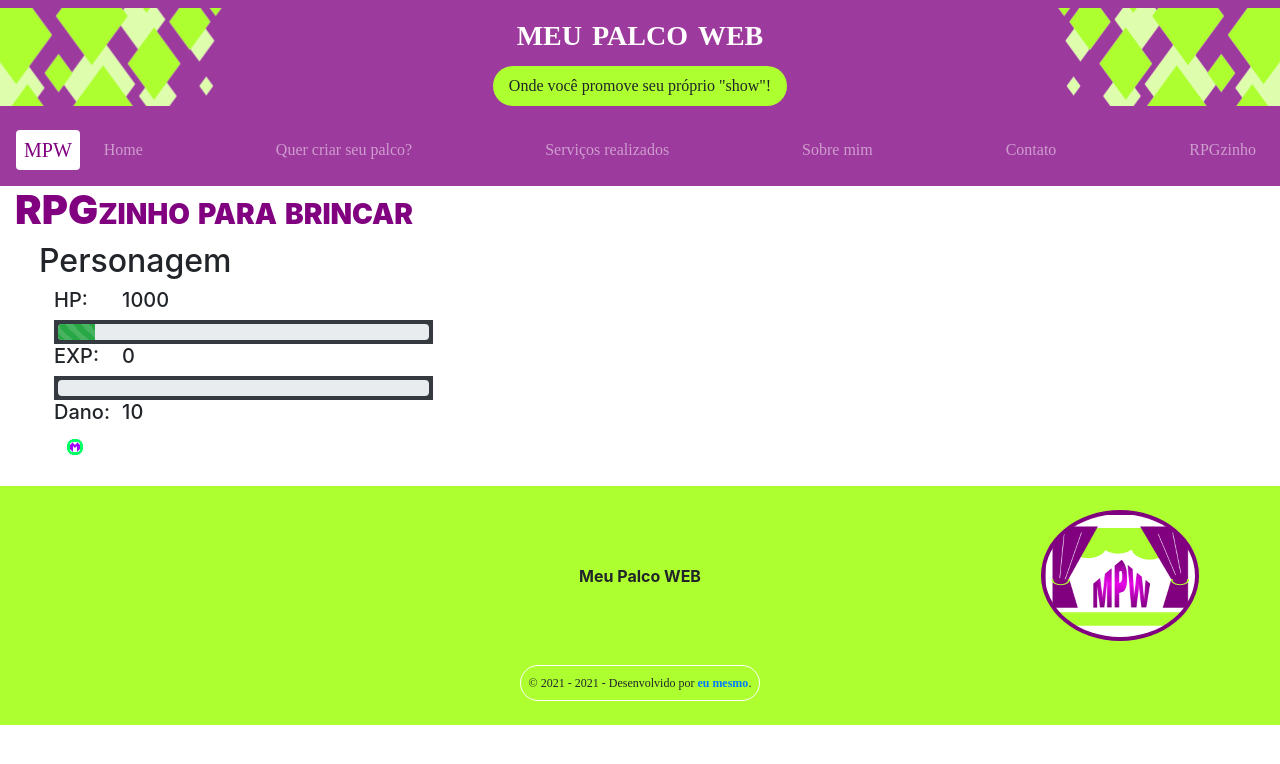
After one commit to guilhermesobu/guilherme.com.br, a PHP site: page /view/rpg/index.php in a window 1280 px wide. The commit adds this page. Shown: the top 764 px of the page. Run offline with PHP 8.4, Linux system fonts and the light colour scheme; some web fonts are replaced.

Commit message:
algumas coisas a mais

```diff
--- a/index.js
+++ b/index.js
@@ -1,3 +1,23 @@
-$(function () {
-    $('[data-toggle="tooltip"]').tooltip()
-})
+var variavel = document.querySelector('#atackIcon');
+var consoleRPG = document.querySelector('#consoleRPG');
+
+variavel.addEventListener("click", () => {
+    consoleRPG.innerHTML = "<?php echo $atualHp;?>";
+    console.log("<?php echo $atualHp;?>");
+});
+
+
+/*
+if (window.innerWidth > 767) {
+    var dropfrequentlyQuestion = document.querySelector('#dropfrequentlyQuestion');
+    dropfrequentlyQuestion.addEventListener("mouseleave", () => {
+        dropfrequentlyQuestion.click();
+    });
+    var frequentlyQuestion = document.querySelector('#frequentlyQuestion');
+    frequentlyQuestion.addEventListener("mouseenter", () => {
+        if (dropfrequentlyQuestion.classList[3] == undefined) {
+            frequentlyQuestion.click();
+        }
+    });
+}
+*/
--- a/view/defaultTop.php
+++ b/view/defaultTop.php
@@ -6,7 +6,7 @@
     <link rel="stylesheet" href="/scss/index.css">
     <link rel="stylesheet" href="/scss/fonts.css">
     <link rel="stylesheet" href="/scss/classes.css">
-    <link rel="shortcut icon" type="/image/x-icon" hef="favicon.ico" />
+    <link rel="shortcut icon" type="/image/x-icon" hef="/favicon.ico" />
 
     <title>Meu Palco WEB</title>
 
--- a/view/navbar.php
+++ b/view/navbar.php
@@ -14,6 +14,7 @@
             <a class="nav-link navfocus" href="/view/etc/myServices.php">Serviços realizados</a>
             <a class="nav-link navfocus" href="/view/etc/aboutMe.php">Sobre mim</a>
             <a class="nav-link navfocus" href="/view/etc/contact.php">Contato</a>
+            <a class="nav-link navfocus" href="/view/rpg/index.php">RPGzinho</a>
         </div>
     </div>
 
--- /dev/null
+++ b/view/rpg/botoes.php
@@ -0,0 +1,9 @@
+<div class="row pl-4">
+
+    <div class="col-12">
+        <div class="col-1">
+            <img class="btn" src="/favicon.ico" id="atackIcon">
+        </div>
+    </div>
+
+</div>
--- /dev/null
+++ b/view/rpg/console.php
@@ -0,0 +1,5 @@
+<div class="row">
+    <div class="col">
+        <spam id="consoleRPG"></spam>
+    </div>
+</div>
--- /dev/null
+++ b/view/rpg/index.php
@@ -0,0 +1,41 @@
+<?php
+include '../defaultTop.php';
+
+$atualHp = 1000;
+$maxHp = 10000;
+
+$atualExp = 0;
+$maxExp = 100;
+
+
+?>
+
+
+<div class="container-fluid">
+
+    <div class="row">
+        <div class="col">
+            <h1>RPGzinho para brincar</h1>
+        </div>
+    </div>
+
+    <?php
+
+    include 'personagem.php';
+
+
+    include 'botoes.php';
+
+    include 'console.php';
+
+    ?>
+
+
+
+
+</div>
+
+
+<?php
+include '../defaultBotton.php';
+?>
--- /dev/null
+++ b/view/rpg/personagem.php
@@ -0,0 +1,52 @@
+<!-- PERSONAGEM -->
+<div class="row pl-4">
+    <div class="col-12">
+        <h2>Personagem</h2>
+    </div>
+
+    <!-- HP DO PERSONAGEM -->
+    <div class="col-12">
+        <div class="col-4">
+            <h5>
+                <div class="row">
+                    <div class="col-2">HP:</div>
+                    <div class="col"><?php echo $atualHp; ?></div>
+                </div>
+            </h5>
+            <div class="bg-dark p-1">
+                <div class="progress">
+                    <div class="bg-success progress-bar progress-bar-striped progress-bar-animated" role="progressbar" aria-valuenow="75" aria-valuemin="0" aria-valuemax="100" style="width: <?php echo ($atualHp / $maxHp) * 100; ?>%"></div>
+                </div>
+            </div>
+        </div>
+    </div>
+
+    <!-- EXP DO PERSONAGEM -->
+    <div class="col-12">
+        <div class="col-4">
+            <h5>
+                <div class="row">
+                    <div class="col-2">EXP:</div>
+                    <div class="col"><?php echo $atualExp; ?></div>
+                </div>
+            </h5>
+            <div class="bg-dark p-1">
+                <div class="progress">
+                    <div class="bg-dark progress-bar progress-bar-striped progress-bar-animated" role="progressbar" aria-valuenow="75" aria-valuemin="0" aria-valuemax="100" style="width: <?php echo ($atualExp / $maxExp) * 100; ?>%"></div>
+                </div>
+            </div>
+        </div>
+    </div>
+
+    <!-- STATUS DO PERSONAGEM -->
+    <div class="col-12">
+        <div class="col-4">
+            <h5>
+                <div class="row">
+                    <div class="col-2">Dano:</div>
+                    <div class="col">10</div>
+                </div>
+            </h5>
+        </div>
+    </div>
+</div>
```
Also changed, not shown: view/etc/notices.php (+8 -0 lines), favicon.ico (added).
